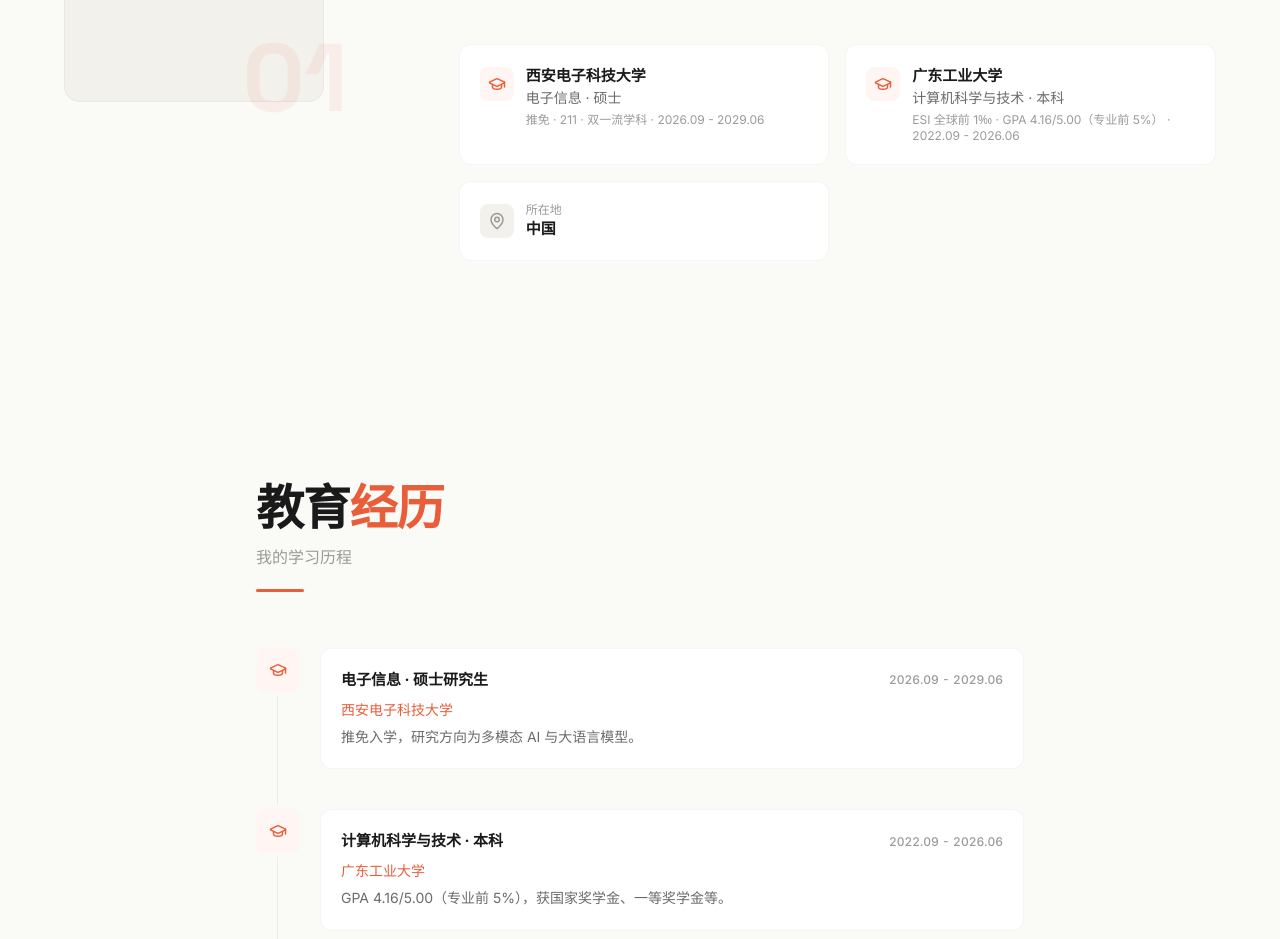
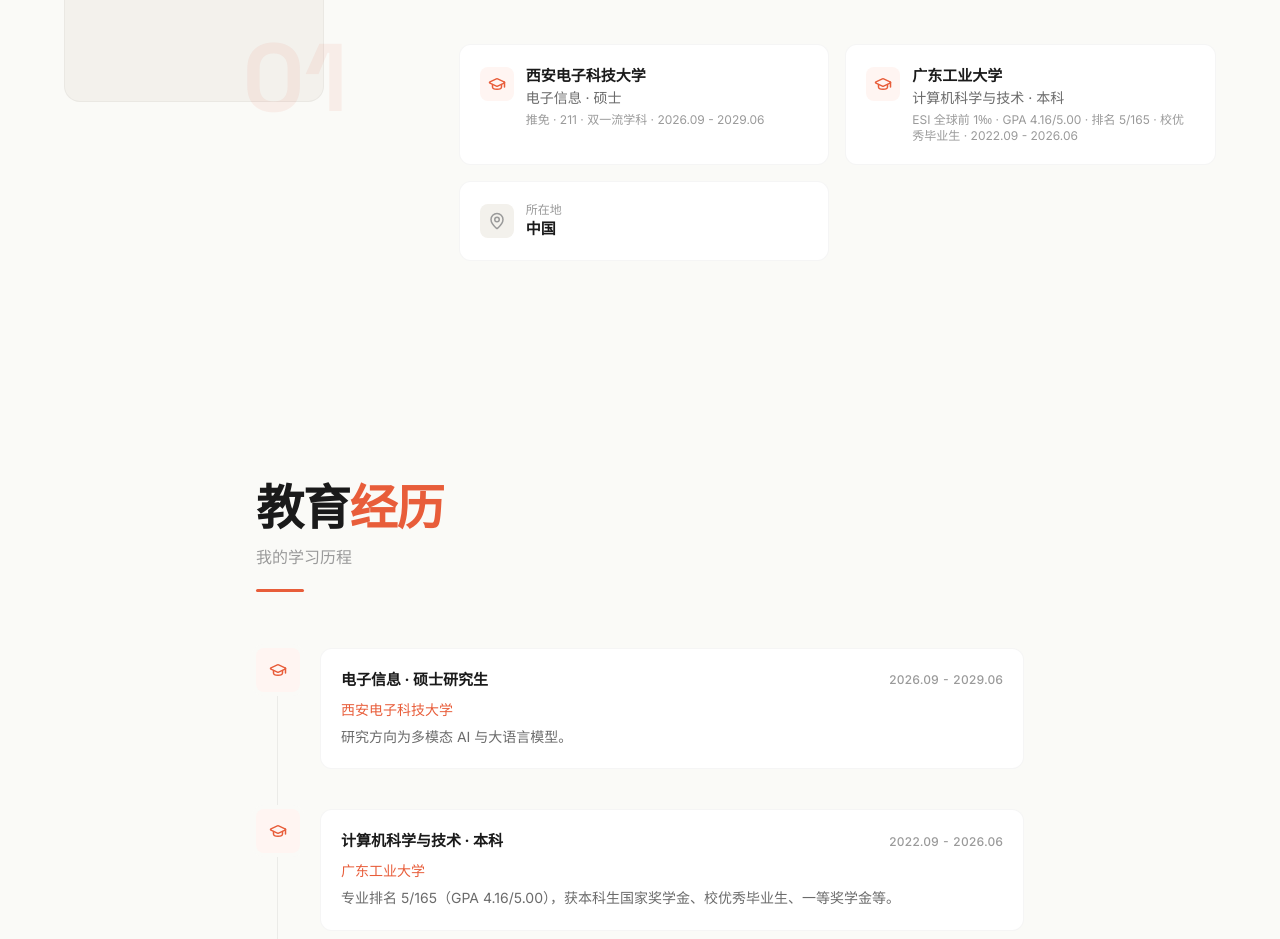
Before and after one commit to Theyouslalala/portfolio, a React (Vite) app: page / in a window 1280 px wide. Shown: the part 1233-2172 px from the top of the page. Built offline with nearby package versions, Linux system fonts and the light colour scheme.

Commit message:
Update educations: exact 5/165 rank, add school outstanding graduate, refine master description

```diff
--- a/src/data/portfolio.js
+++ b/src/data/portfolio.js
@@ -27,7 +27,7 @@
     {
       school: "广东工业大学",
       major: "计算机科学与技术 · 本科",
-      detail: "ESI 全球前 1‰ · GPA 4.16/5.00（专业前 5%）",
+      detail: "ESI 全球前 1‰ · GPA 4.16/5.00 · 排名 5/165 · 校优秀毕业生",
       period: "2022.09 - 2026.06",
     },
   ],
@@ -72,13 +72,13 @@
     title: "电子信息 · 硕士研究生",
     org: "西安电子科技大学",
     period: "2026.09 - 2029.06",
-    description: "推免入学，研究方向为多模态 AI 与大语言模型。",
+    description: "研究方向为多模态 AI 与大语言模型。",
   },
   {
     title: "计算机科学与技术 · 本科",
     org: "广东工业大学",
     period: "2022.09 - 2026.06",
-    description: "GPA 4.16/5.00（专业前 5%），获国家奖学金、一等奖学金等。",
+    description: "专业排名 5/165（GPA 4.16/5.00），获本科生国家奖学金、校优秀毕业生、一等奖学金等。",
   },
 ]
 
```
